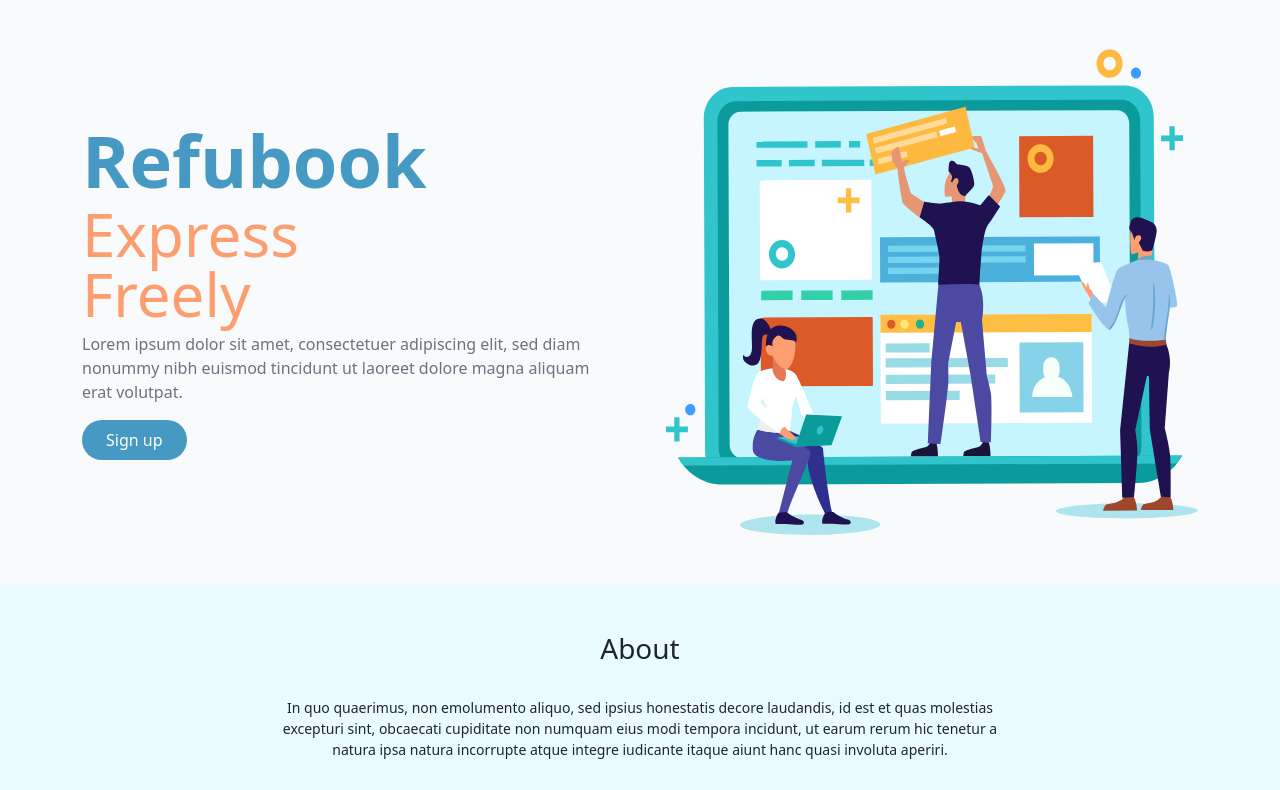
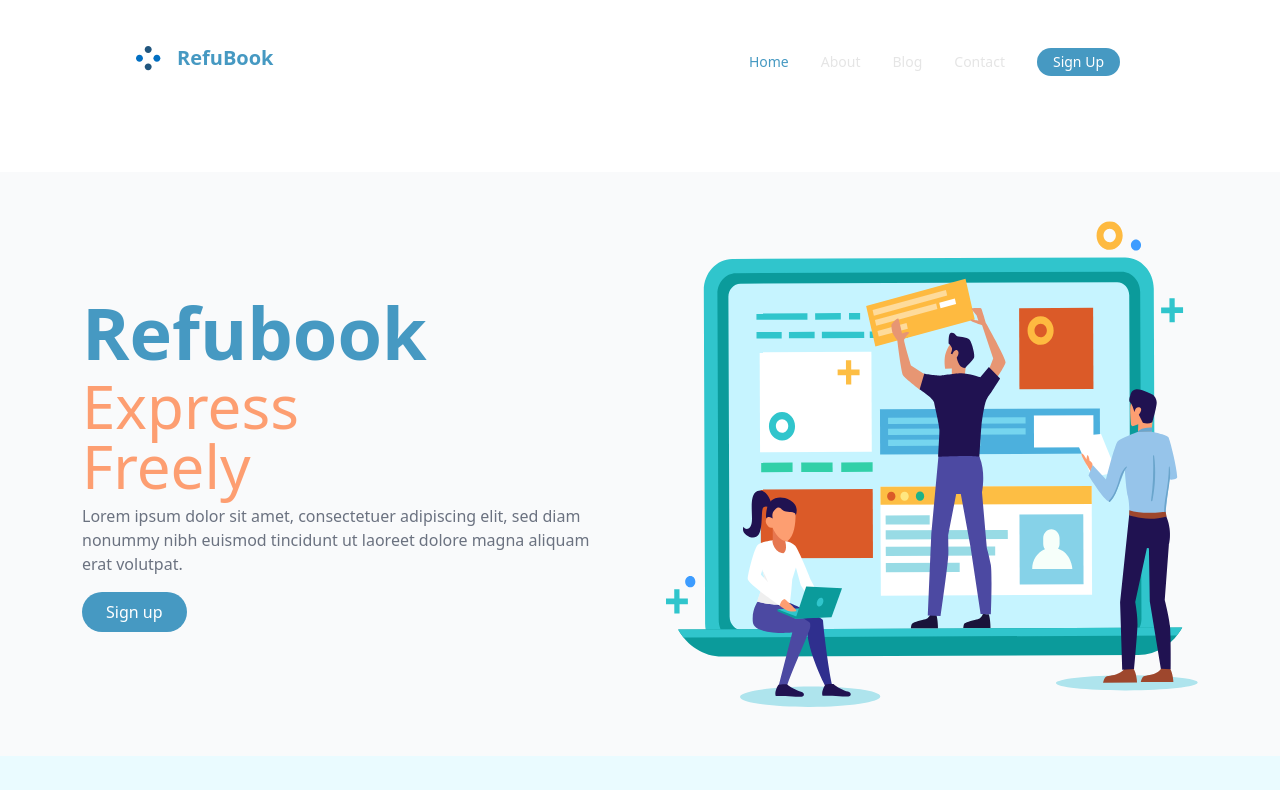
Before and after one commit to nisreenH/RefuBook-Capstone-Project-2022, a React (Create React App) app: page / in a window 1280 px wide. Shown: the top 790 px of the page. Built offline with nearby package versions, Linux system fonts and the light colour scheme.

Commit message:
added navbar

```diff
--- a/src/App.js
+++ b/src/App.js
@@ -1,12 +1,12 @@
 import React from 'react';
 import About from './components/Home/AboutSection';
-
+import Navbar from './components/Home/Navbar/Navbar';
 import Header from './components/Home/Header/Header';
-
 function App() {
   return (
     <div className="App">
-      <Header />
+      <Navbar />
+      <Header/>
       <About />
     </div>
   );
```
